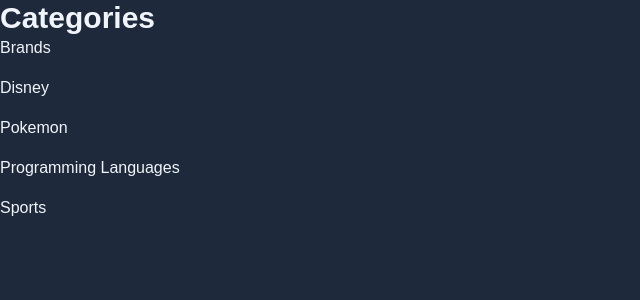
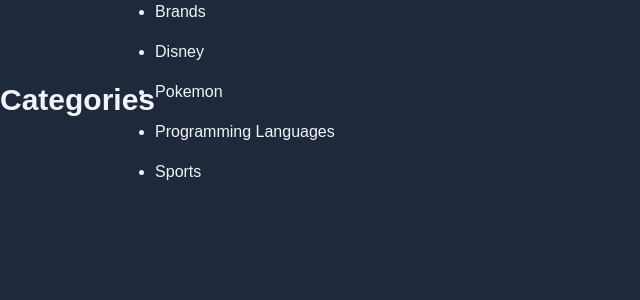
Before and after one commit to aariyanas/cprg306-proj, a Next.js app: page /browse-avail in a window 1280 px wide. Shown: the top 300 px of the page, without its empty margins (0-640 px from the left). Built offline with nearby package versions, Linux system fonts and the light colour scheme.

Commit message:
forgot to push these ones too lol

```diff
--- a/app/browse-avail/category-list.js
+++ b/app/browse-avail/category-list.js
@@ -7,7 +7,7 @@ export default function CategoryList({categories}) {
     const sorted = categories.sort((a, b) => a.name.localeCompare(b.name));
 
     return(
-        <main className="list-item items-center">
+        <main className="flex items-center">
             <h1 className="text-3xl font-semibold">Categories</h1>
             <ul className="list-item items-center">
                 {sorted.map((category) => (
```
